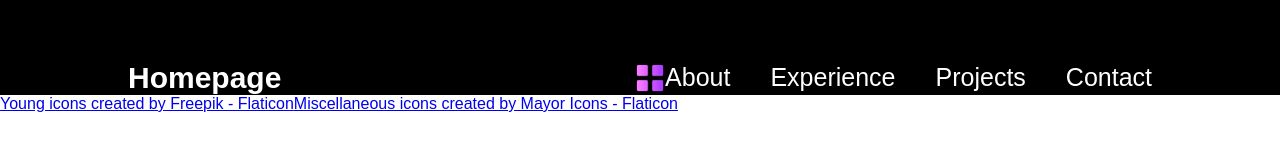
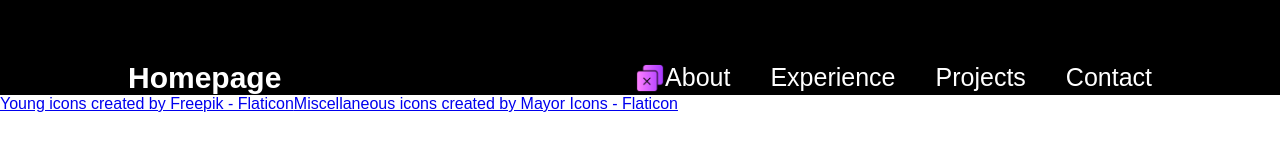
Before and after one commit to juancmorenoh/portfolio, a React (Vite) app: page / in a window 1280 px wide. Shown: the top 160 px of the page. Built offline with nearby package versions, Linux system fonts and the light colour scheme.

Commit message:
add logic for closing and opening menu in navbar

```diff
--- a/src/components/Navbar/Navbar.jsx
+++ b/src/components/Navbar/Navbar.jsx
@@ -4,14 +4,20 @@ import {getImageUrl} from "../../utils";
 
 
 function Navbar(){
+  const [menuOpen, setMenuOpen] = useState(false);
 
   return(
     <nav className={styles.navbar}>
       <a className={styles.title} href="/">Homepage</a>
       <div className={styles.menu}>
         {/* /assets/ can't be att to getImageUlr function NSW */}
-        <img className={styles.menuBtn} src={getImageUrl('/assets/nav/menuIcon.png')}alt="menu-button" />
-        <ul className={styles.menuItems}>
+        <img className={styles.menuBtn} src={menuOpen
+        ? getImageUrl('/assets/nav/menuIcon.png')
+        : getImageUrl('/assets/nav/closeIcon.png')}
+        alt="menu-button"
+        onClick={()=> setMenuOpen(!menuOpen)} />
+        <ul className={`${styles.menuItems} ${menuOpen && styles.menuOpen}`}
+        onClick={()=> setMenuOpen(false)}>
           <li><a href="#about">About</a></li>
           <li><a href="#experience">Experience</a></li>
           <li><a href="#projects">Projects</a></li>
--- a/src/components/Navbar/Navbar.module.css
+++ b/src/components/Navbar/Navbar.module.css
@@ -38,6 +38,7 @@
 .menuBtn{
   height: 30px;
 }
+
 @media screen and (max-width: 830px){
   .navbar{
     padding-top: 20px;
@@ -66,8 +67,12 @@
     align-items: center;
     gap: 13px;
     border-radius: 10px;
-    background: rgb(199, 54, 199);
+    background: rgba(199, 54, 199,0.9);
     padding: 24px 33px;
+  }
 
+  .menuOpen{
+    display: flex;
+    z-index: 1;
   }
 }
```
Also changed, not shown: assets/nav/closeIcon.png (added).
